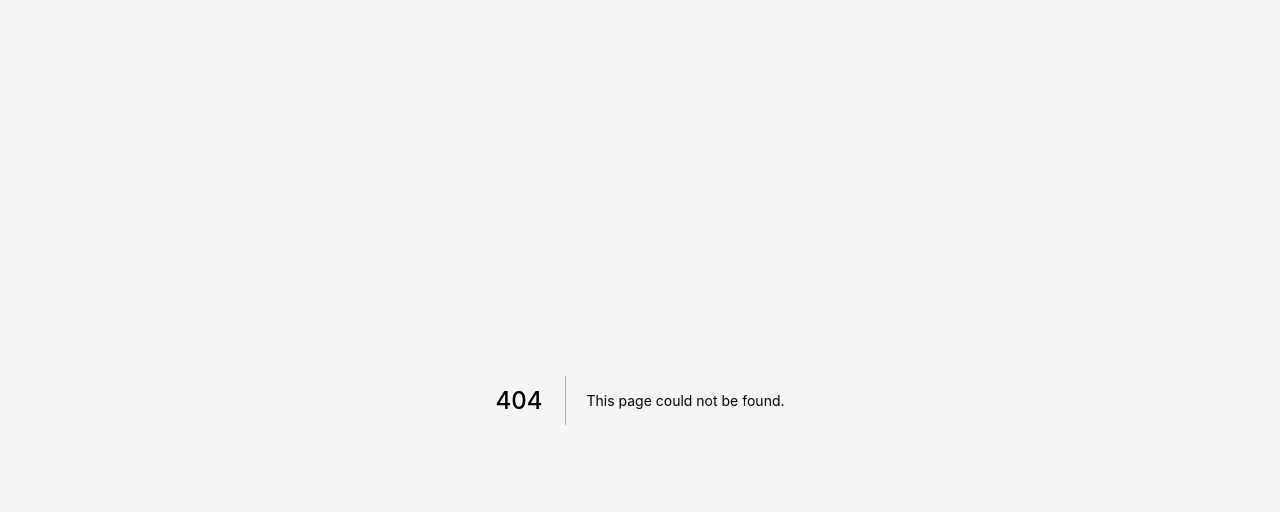
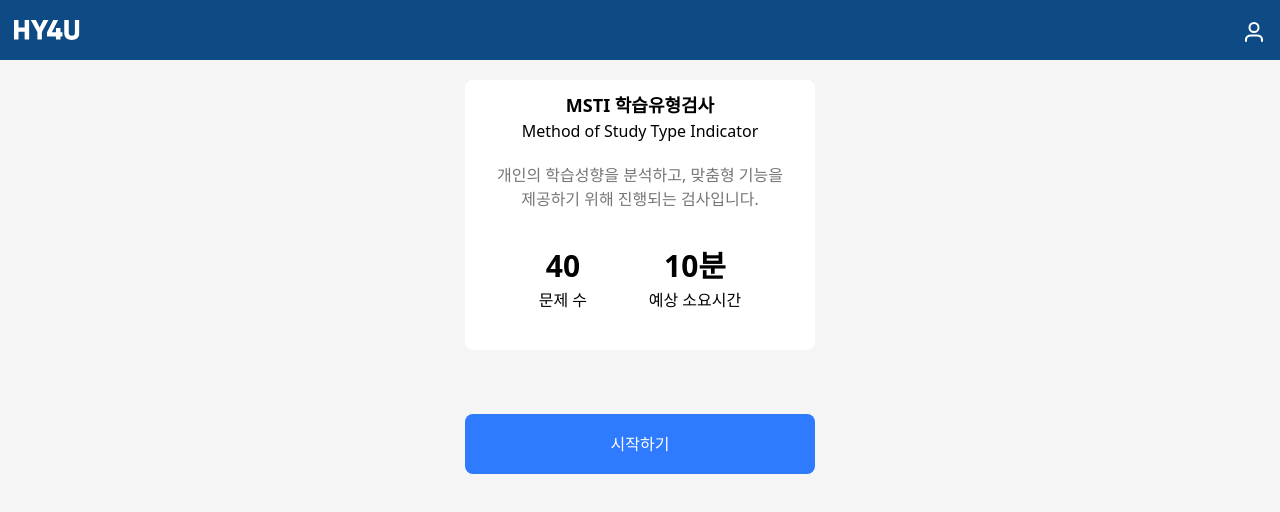
Before and after one commit to Dabeen-Yun/HY4U, a Next.js app: page /login/mstiquestion in a window 1280 px wide. Before the commit this address had no page. Shown: the top 512 px of the page. Built offline with nearby package versions, Linux system fonts and the light colour scheme.

Commit message:
mbti question start page

```diff
--- a/components/nav.tsx
+++ b/components/nav.tsx
@@ -1,8 +1,18 @@
+import { useEffect } from "react";
+import { updateToken } from "../utils/api";
+import { useCookies } from "react-cookie";
+
 interface navProps {
   title: string;
 }
 
 function MainNav({ title }: navProps) {
+  const [access_token, _] = useCookies(["access_token"]);
+
+  useEffect(() => {
+    updateToken(access_token.access_token);
+  }, []);
+
   return (
     <div className="bg-[#0E4A84] h-[60px] flex justify-between p-3.5 ">
       <div className="mt-1.5">
--- a/pages/login/information.tsx
+++ b/pages/login/information.tsx
@@ -3,6 +3,7 @@ import MainNav from "../../components/nav";
 import { client } from "../../utils/api";
 import { useQuery } from "@tanstack/react-query";
 import { useEffect } from "react";
+import { useRouter } from "next/router";
 
 interface UserData {
   grade: string;
@@ -29,6 +30,7 @@ interface userForm {
 }
 
 function Information() {
+  const router = useRouter();
   const getUserInfo = () => {
     return client.get("students/info/").then((res) => res.data);
   };
@@ -46,6 +48,10 @@ function Information() {
     setValue("name", data?.name ?? "");
   }, [data]);
 
+  const onValid = () => {
+    router.push("/login/mstiquestion");
+  };
+
   if (isLoading) {
     return <div></div>;
   }
@@ -53,7 +59,7 @@ function Information() {
   return (
     <>
       <MainNav title={"logo"} />
-      <form>
+      <form onSubmit={handleSubmit(onValid)}>
         <div className="rounded-lg bg-white w-[350px] m-auto mt-[20px] p-4">
           <div className="flex">
             <h2 className="text-[18px] font-bold">개인정보</h2>
--- /dev/null
+++ b/pages/login/mstiquestion.tsx
@@ -0,0 +1,37 @@
+import MainNav from "../../components/nav";
+
+function MstiQuestion() {
+  return (
+    <>
+      <MainNav title={"logo"} />
+      <div className="flex justify-center mt-[20px] ">
+        <div className="rounded-lg bg-white w-[350px] h-[270px] text-center p-3">
+          <h2 className="text-[18px] font-bold">MSTI 학습유형검사</h2>
+          <p>Method of Study Type Indicator</p>
+          <p className="text-[#767676] mt-[20px]">
+            개인의 학습성향을 분석하고, 맞춤형 기능을 <br />
+            제공하기 위해 진행되는 검사입니다.
+          </p>
+          <div className="flex justify-evenly mt-8">
+            <div>
+              <p className="text-[30px] font-bold">40</p>
+              <p>문제 수</p>
+            </div>
+            <div>
+              <p className="text-[30px] font-bold">10분</p>
+              <p>예상 소요시간</p>
+            </div>
+          </div>
+          <div className="flex justify-around text-center"></div>
+        </div>
+      </div>
+      <div className="flex justify-between relative top-16">
+        <button className="w-[350px] h-[60px] bg-[#2E7BFF] rounded-lg m-auto text-white ">
+          시작하기
+        </button>
+      </div>
+    </>
+  );
+}
+
+export default MstiQuestion;
```
Also changed, not shown: 2 other files (tests, documents, lock files or other folders).
